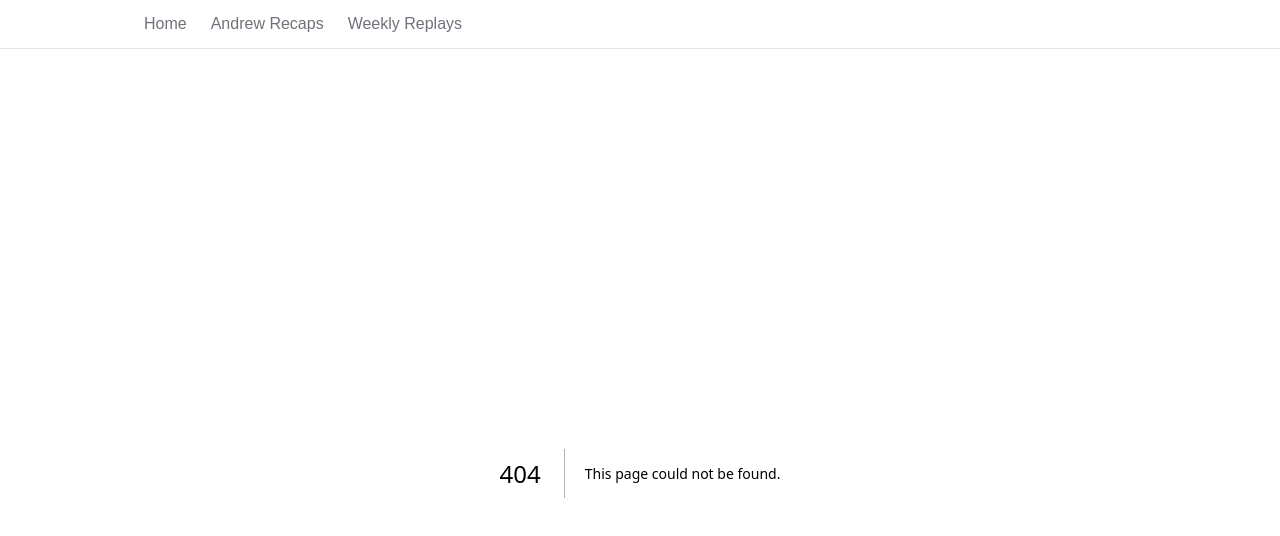
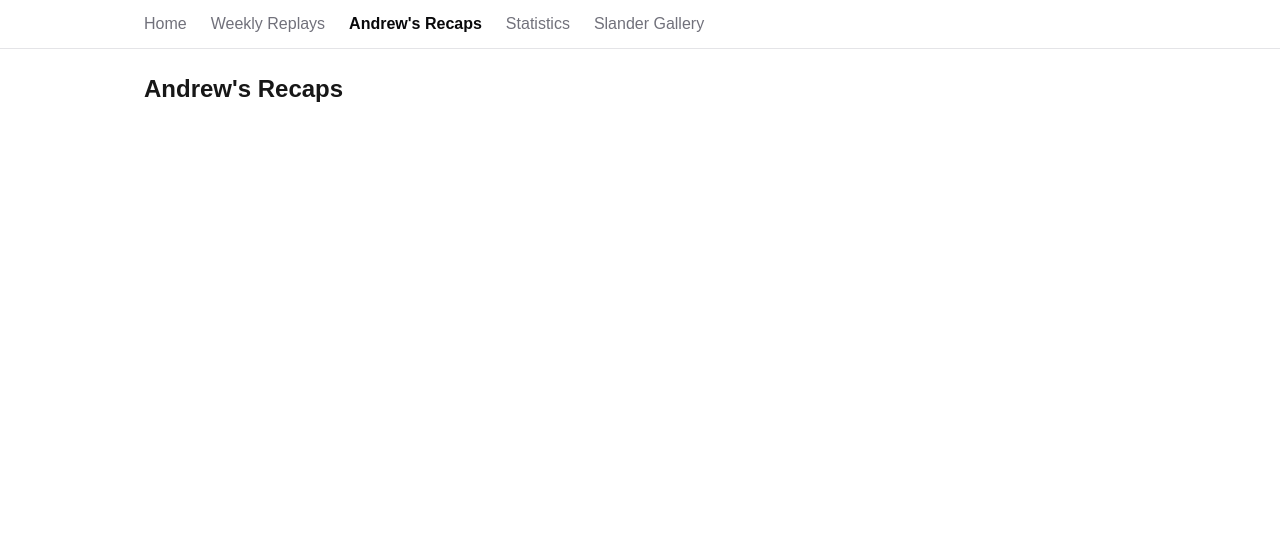
Before and after one commit to LoganMiller5505/fantasy-nextjs-website, a Next.js app: page /AndrewsRecaps in a window 1280 px wide. Before the commit this address had no page. Shown: the top 536 px of the page. Built offline with nearby package versions, Linux system fonts and the light colour scheme.

Commit message:
Add base pages

```diff
--- a/app/AndrewSummaries/page.tsx
+++ /dev/null
@@ -1,3 +0,0 @@
-export default function AndrewPage() {
-    return <h1 className="text-2xl font-bold">Andrew Summaries</h1>;
-}
--- /dev/null
+++ b/app/AndrewsRecaps/page.tsx
@@ -0,0 +1,3 @@
+export default function AndrewsRecapsPage() {
+    return <h1 className="text-2xl font-bold">Andrew's Recaps</h1>;
+}
--- /dev/null
+++ b/app/SlanderGallery/page.tsx
@@ -0,0 +1,3 @@
+export default function SlanderGalleryPage() {
+    return <h1 className="text-2xl font-bold">Slander Gallery</h1>;
+}
--- /dev/null
+++ b/app/Statistics/page.tsx
@@ -0,0 +1,3 @@
+export default function StatisticsPage() {
+    return <h1 className="text-2xl font-bold">Statistics</h1>;
+}
--- a/app/WeeklyReplays/page.tsx
+++ b/app/WeeklyReplays/page.tsx
@@ -1,3 +1,3 @@
-export default function RecapPage() {
+export default function WeeklyReplaysPage() {
     return <h1 className="text-2xl font-bold">Weekly Replays</h1>;
 }
--- a/app/components/nav.tsx
+++ b/app/components/nav.tsx
@@ -5,8 +5,10 @@ import { usePathname } from "next/navigation";
 
 const links = [
     { href: "/", label: "Home" },
-    { href: "/AndrewSummaries", label: "Andrew Recaps" },
     { href: "/WeeklyReplays", label: "Weekly Replays" },
+    { href: "/AndrewsRecaps", label: "Andrew's Recaps" },
+    { href: "/Statistics", label: "Statistics" },
+    { href: "/SlanderGallery", label: "Slander Gallery" },
 ];
 
 export function Nav() {
```
